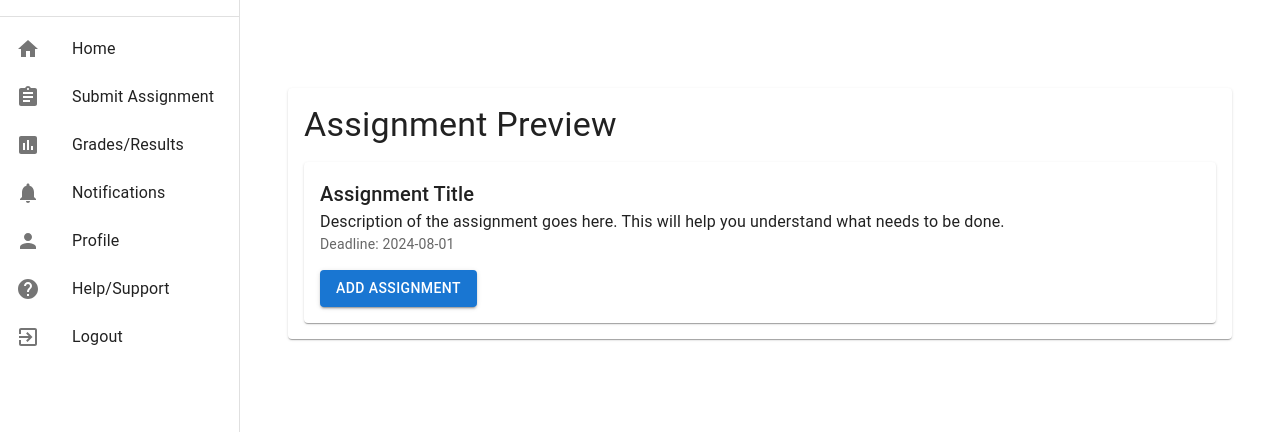
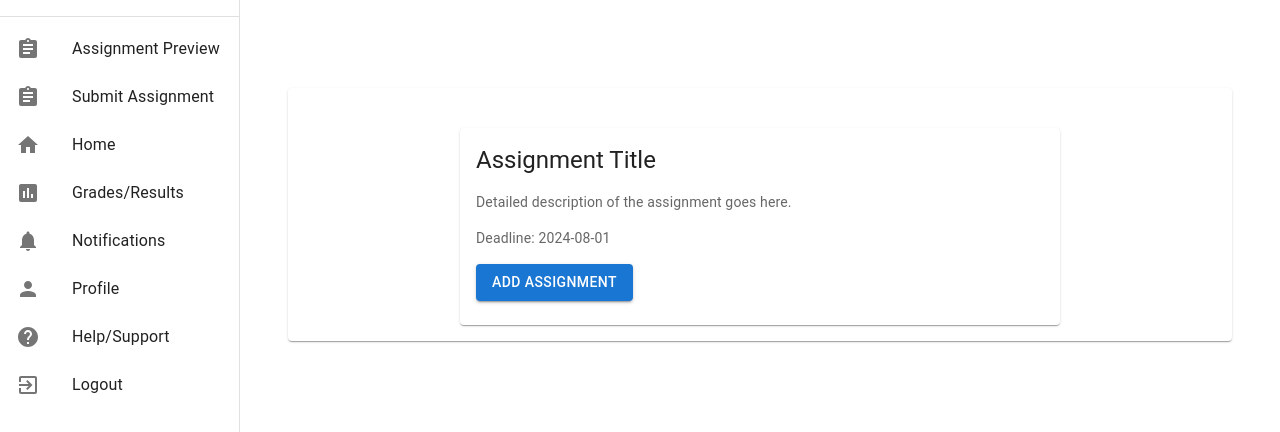
Before and after one commit to MusadiqueMuslim1997/hackhathon-repo, a React (Create React App) app: page / in a window 1280 px wide. Shown: the top 432 px of the page. Built offline with nearby package versions, Linux system fonts and the light colour scheme.

Commit message:
add unsubmit button

```diff
--- a/src/SubmitAssignment.jsx
+++ b/src/SubmitAssignment.jsx
@@ -9,6 +9,7 @@ const SubmitAssignment = () => {
   const [submissionType, setSubmissionType] = useState('file'); // file, link, both
   const [status, setStatus] = useState('');
   const [deadline, setDeadline] = useState('2024-08-01'); // This would be set by the teacher
+  const [isSubmitted, setIsSubmitted] = useState(false); // Track submission status
 
   const handleFileChange = (e) => {
     setFile(e.target.files[0]);
@@ -18,15 +19,27 @@ const SubmitAssignment = () => {
     e.preventDefault();
     if (title && description && ((submissionType === 'file' && file) || (submissionType === 'link' && link) || (submissionType === 'both' && file && link))) {
       setStatus('Assignment submitted successfully!');
+      setIsSubmitted(true);
     } else {
       setStatus('Please fill all the fields and provide the required submission type.');
     }
   };
 
+  const handleUnsubmit = () => {
+    // Logic to unsubmit the assignment
+    setTitle('');
+    setDescription('');
+    setFile(null);
+    setLink('');
+    setSubmissionType('file');
+    setStatus('Assignment has been unsubmitted.');
+    setIsSubmitted(false);
+  };
+
   return (
     <Box component="form" onSubmit={handleSubmit} sx={{ display: 'flex', flexDirection: 'column', gap: 2 }}>
       <Typography variant="h4" gutterBottom>
-        Submit Assignment
+        {isSubmitted ? 'Assignment Submitted' : 'Submit Assignment'}
       </Typography>
       <TextField
         label="Assignment Title"
@@ -34,6 +47,7 @@ const SubmitAssignment = () => {
         value={title}
         onChange={(e) => setTitle(e.target.value)}
         required
+        disabled={isSubmitted} // Disable fields if already submitted
       />
       <TextField
         label="Description/Instructions"
@@ -43,6 +57,7 @@ const SubmitAssignment = () => {
         value={description}
         onChange={(e) => setDescription(e.target.value)}
         required
+        disabled={isSubmitted} // Disable fields if already submitted
       />
       <TextField
         label="Deadline Date"
@@ -57,6 +72,7 @@ const SubmitAssignment = () => {
         <RadioGroup
           value={submissionType}
           onChange={(e) => setSubmissionType(e.target.value)}
+          disabled={isSubmitted} // Disable fields if already submitted
         >
           <FormControlLabel value="file" control={<Radio />} label="File Only" />
           <FormControlLabel value="link" control={<Radio />} label="Link Only" />
@@ -65,7 +81,7 @@ const SubmitAssignment = () => {
       </FormControl>
       {submissionType === 'file' || submissionType === 'both' ? (
         <>
-          <Button variant="contained" component="label">
+          <Button variant="contained" component="label" disabled={isSubmitted}>
             Upload File
             <input type="file" hidden onChange={handleFileChange} />
           </Button>
@@ -82,11 +98,22 @@ const SubmitAssignment = () => {
           fullWidth
           value={link}
           onChange={(e) => setLink(e.target.value)}
+          disabled={isSubmitted} // Disable fields if already submitted
         />
       ) : null}
-      <Button type="submit" variant="contained" color="primary">
-        Submit Assignment
-      </Button>
+      {!isSubmitted ? (
+        <Button type="submit" variant="contained" color="primary">
+          Submit Assignment
+        </Button>
+      ) : (
+        <Button
+          variant="contained"
+          color="secondary"
+          onClick={handleUnsubmit}
+        >
+          Unsubmit Assignment
+        </Button>
+      )}
       {status && (
         <Typography variant="body1" color="success">
           {status}
--- /dev/null
+++ b/src/pages/AssignmentPreview.jsx
@@ -0,0 +1,66 @@
+import React from 'react';
+import { Typography, Box, Card, CardContent, CardMedia, Button } from '@mui/material';
+
+const AssignmentPreview = ({ title, description, file, deadline, onAddAssignment }) => {
+  const renderFilePreview = () => {
+    if (!file) return null;
+
+    const fileURL = URL.createObjectURL(file);
+
+    if (file.type.startsWith('image/')) {
+      return (
+        <CardMedia
+          component="img"
+          alt={file.name}
+          image={fileURL}
+          sx={{ maxHeight: 400, objectFit: 'contain', mt: 2 }}
+        />
+      );
+    }
+
+    if (file.type === 'application/pdf') {
+      return (
+        <iframe
+          src={fileURL}
+          width="100%"
+          height="600px"
+          style={{ border: 'none', mt: 2 }}
+          title="PDF Preview"
+        />
+      );
+    }
+
+    return (
+      <Typography variant="body2" color="text.secondary" sx={{ mt: 2 }}>
+        Unsupported file type: {file.type}
+      </Typography>
+    );
+  };
+
+  return (
+    <Card sx={{ maxWidth: 600, margin: 'auto', mt: 3 }}>
+      <CardContent>
+        <Typography variant="h5" component="div">
+          {title || 'Assignment Title'}
+        </Typography>
+        <Typography variant="body2" color="text.secondary" sx={{ mt: 2 }}>
+          {description || 'Detailed description of the assignment goes here.'}
+        </Typography>
+        <Typography variant="body2" color="text.secondary" sx={{ mt: 2 }}>
+          Deadline: {deadline || '2024-08-01'}
+        </Typography>
+        {renderFilePreview()}
+        <Button
+          variant="contained"
+          color="primary"
+          sx={{ mt: 2 }}
+          onClick={onAddAssignment}
+        >
+          Add Assignment
+        </Button>
+      </CardContent>
+    </Card>
+  );
+};
+
+export default AssignmentPreview;
--- a/src/pages/MainAssignment.jsx
+++ b/src/pages/MainAssignment.jsx
@@ -1,30 +1,16 @@
 import React, { useState } from 'react';
 import {
   AppBar, Toolbar, Typography, Drawer, List, ListItem, ListItemIcon, ListItemText, Avatar,
-  Container, Paper, Box, CssBaseline, IconButton, Divider, useMediaQuery, useTheme, Button
-} from '@mui/material'; // Add Button here
+  Container, Paper, Box, CssBaseline, IconButton, Divider, useMediaQuery, useTheme
+} from '@mui/material';
 import {
   Home, Assignment, Assessment, Notifications, Person, Help, ExitToApp, Menu, ChevronLeft
 } from '@mui/icons-material';
 import SubmitAssignment from '../SubmitAssignment';
-
-const AssignmentPreview = ({ onAddAssignment }) => (
-  <Box>
-    <Typography variant="h4">Assignment Preview</Typography>
-    <Paper sx={{ p: 2, mt: 2 }}>
-      <Typography variant="h6">Assignment Title</Typography>
-      <Typography variant="body1">Description of the assignment goes here. This will help you understand what needs to be done.</Typography>
-      <Typography variant="body2" color="textSecondary">Deadline: 2024-08-01</Typography>
-      <Box mt={2}>
-        <Button variant="contained" onClick={onAddAssignment}>Add Assignment</Button>
-      </Box>
-    </Paper>
-  </Box>
-);
+import AssignmentPreview from './AssignmentPreview'; // Import the component
 
 export default function MainAssignment() {
-  const [selectedSection, setSelectedSection] = useState('preview');
-  const [user] = useState({ name: 'Student Name', profilePic: 'https://via.placeholder.com/150' });
+  const [selectedSection, setSelectedSection] = useState('assignment-preview'); // Change to 'assignment-preview' to show preview initially
   const [drawerOpen, setDrawerOpen] = useState(false); // Start with sidebar closed on small screens
 
   const theme = useTheme();
@@ -38,8 +24,9 @@ export default function MainAssignment() {
     switch (selectedSection) {
       case 'submit-assignment':
         return <SubmitAssignment />;
-      case 'preview':
+      case 'assignment-preview':
         return <AssignmentPreview onAddAssignment={() => setSelectedSection('submit-assignment')} />;
+      // Add cases for other sections as needed
       default:
         return <AssignmentPreview onAddAssignment={() => setSelectedSection('submit-assignment')} />;
     }
@@ -89,17 +76,23 @@ export default function MainAssignment() {
         </Box>
         <Divider />
         <List>
-          <ListItem button onClick={() => setSelectedSection('preview')}>
+          <ListItem button onClick={() => setSelectedSection('assignment-preview')}>
             <ListItemIcon>
-              <Home />
+              <Assignment />
             </ListItemIcon>
-            <ListItemText primary="Home" />
+            <ListItemText primary="Assignment Preview" />
           </ListItem>
           <ListItem button onClick={() => setSelectedSection('submit-assignment')}>
             <ListItemIcon>
               <Assignment />
             </ListItemIcon>
             <ListItemText primary="Submit Assignment" />
+          </ListItem>
+          <ListItem button onClick={() => setSelectedSection('home')}>
+            <ListItemIcon>
+              <Home />
+            </ListItemIcon>
+            <ListItemText primary="Home" />
           </ListItem>
           <ListItem button onClick={() => setSelectedSection('grades-results')}>
             <ListItemIcon>
```
Also changed, not shown: src/pages/AssignmentList.jsx (deleted).
